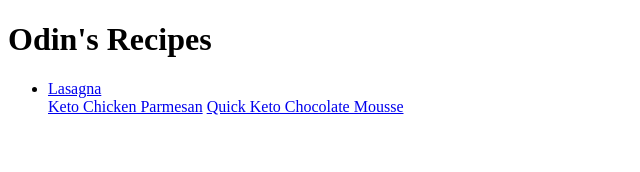
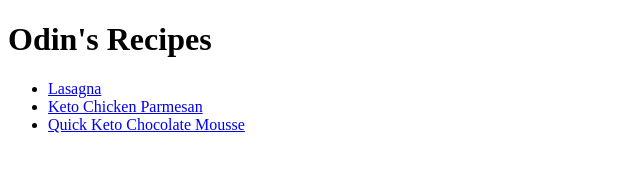
Before and after one commit to itenev-s/odin-recipes, a plain HTML site: page index.html in a window 1280 px wide. Shown: the whole page, without its empty margins (0-640 px from the left). Drawn offline with Linux system fonts and the light colour scheme.

```diff
--- a/index.html
+++ b/index.html
@@ -13,11 +13,11 @@
                 <a href="lasagna.html">Lasagna</a>
             </li>
 
-            </li>
+            <li>
                 <a href="keto-chicken-parmesan.html">Keto Chicken Parmesan</a>
             </li>
 
-            </li>
+            <li>
                 <a href="quick-keto-chocolate-mousse.html">Quick Keto Chocolate Mousse</a>
             </li>
         </ul>
```
Also changed, not shown: quick-keto-chocolate-mousse.html (+1 -0 lines).
